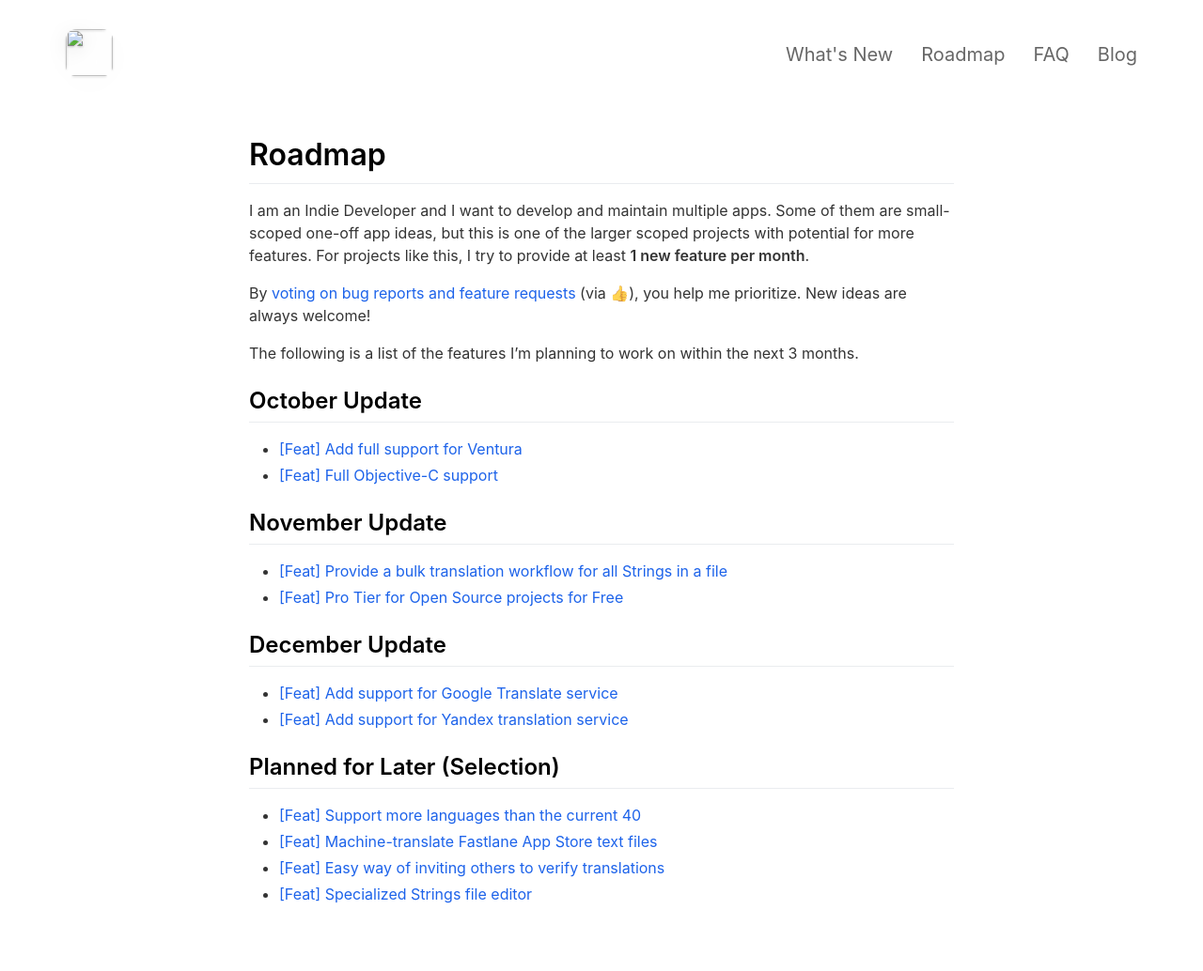
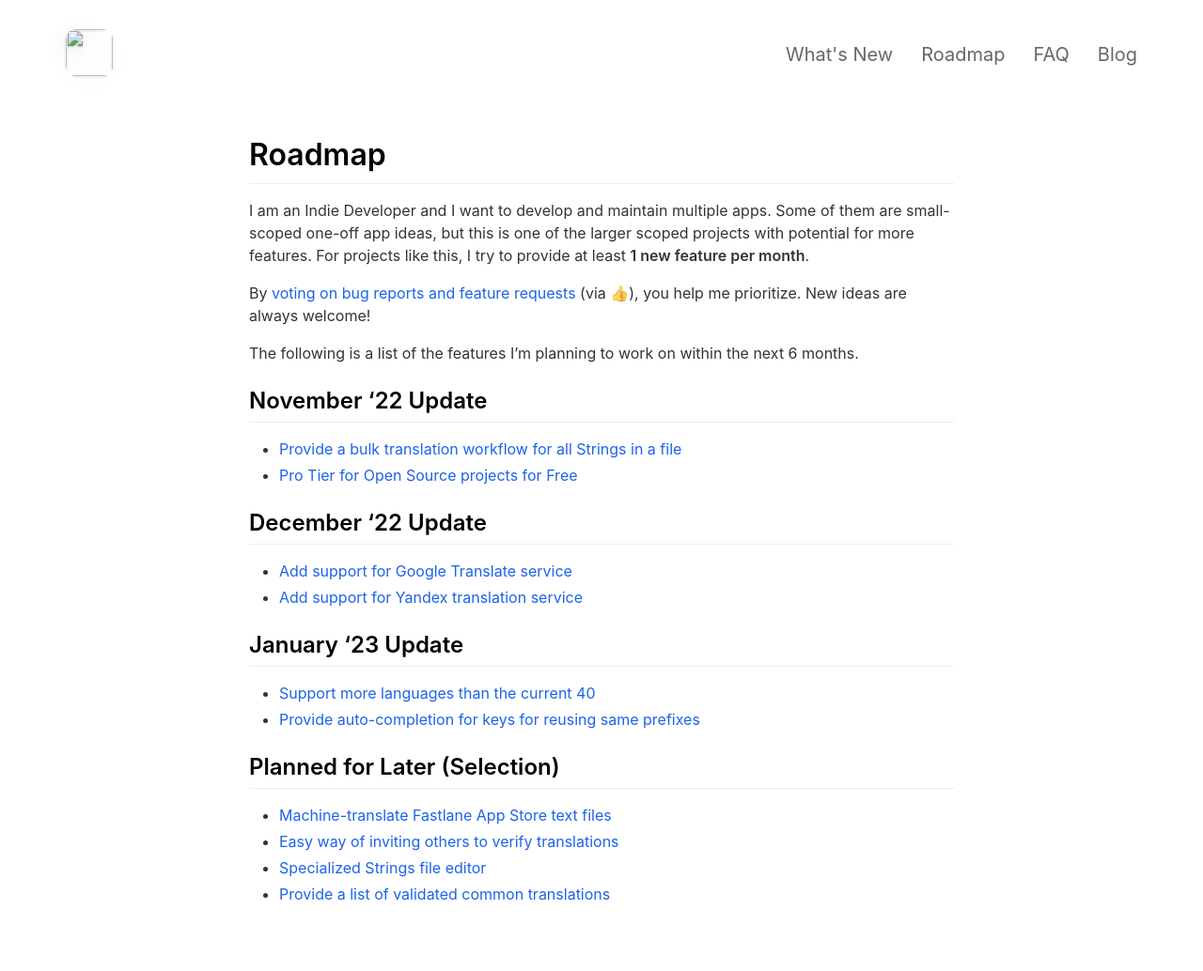
Before and after one commit to FlineDev/SCTranslator-LandingPage, a Jekyll site: the page built from _pages/roadmap.md, in a window 1280 px wide. Shown: the whole page at 94% size. Built offline with Jekyll 4.4.1, drawn with Linux system fonts in a browser that asks for light colours; nearby versions of some CDN libraries.

Commit message:
Update roadmap + highlight feature update in changelog

```diff
--- a/_pages/roadmap.md
+++ b/_pages/roadmap.md
@@ -11,26 +11,26 @@ I am an Indie Developer and I want to develop and maintain multiple apps. Some o
 By [voting on bug reports and feature requests](https://github.com/FlineDev/ReMafoX/issues?q=is%3Aissue+sort%3Aupdated+is%3Aopen) (via 👍), you help me prioritize.
 New ideas are always welcome!
 
-The following is a list of the features I'm planning to work on within the next 3 months.
+The following is a list of the features I'm planning to work on within the next 6 months.
 
-## October Update
+## November '22 Update
 
-* [[Feat] Add full support for Ventura](https://github.com/FlineDev/ReMafoX/issues/9)
-* [[Feat] Full Objective-C support](https://github.com/FlineDev/ReMafoX/issues/26)
+* [Provide a bulk translation workflow for all Strings in a file](https://github.com/FlineDev/ReMafoX/issues/18)
+* [Pro Tier for Open Source projects for Free](https://github.com/FlineDev/ReMafoX/issues/10)
 
-## November Update
+## December '22 Update
 
-* [[Feat] Provide a bulk translation workflow for all Strings in a file](https://github.com/FlineDev/ReMafoX/issues/18)
-* [[Feat] Pro Tier for Open Source projects for Free](https://github.com/FlineDev/ReMafoX/issues/10)
+* [Add support for Google Translate service](https://github.com/FlineDev/ReMafoX/issues/11)
+* [Add support for Yandex translation service](https://github.com/FlineDev/ReMafoX/issues/4)
 
-## December Update
+## January '23 Update
 
-* [[Feat] Add support for Google Translate service](https://github.com/FlineDev/ReMafoX/issues/11)
-* [[Feat] Add support for Yandex translation service](https://github.com/FlineDev/ReMafoX/issues/4)
+* [Support more languages than the current 40](https://github.com/FlineDev/ReMafoX/issues/39)
+* [Provide auto-completion for keys for reusing same prefixes](https://github.com/FlineDev/ReMafoX/issues/22)
 
 ## Planned for Later (Selection)
 
-* [[Feat] Support more languages than the current 40](https://github.com/FlineDev/ReMafoX/issues/39)
-* [[Feat] Machine-translate Fastlane App Store text files](https://github.com/FlineDev/ReMafoX/issues/14)
-* [[Feat] Easy way of inviting others to verify translations](https://github.com/FlineDev/ReMafoX/issues/13)
-* [[Feat] Specialized Strings file editor](https://github.com/FlineDev/ReMafoX/issues/12)
+* [Machine-translate Fastlane App Store text files](https://github.com/FlineDev/ReMafoX/issues/14)
+* [Easy way of inviting others to verify translations](https://github.com/FlineDev/ReMafoX/issues/13)
+* [Specialized Strings file editor](https://github.com/FlineDev/ReMafoX/issues/12)
+* [Provide a list of validated common translations](https://github.com/FlineDev/ReMafoX/issues/55)
```
Also changed, not shown: _pages/changelog.md (+5 -3 lines).
